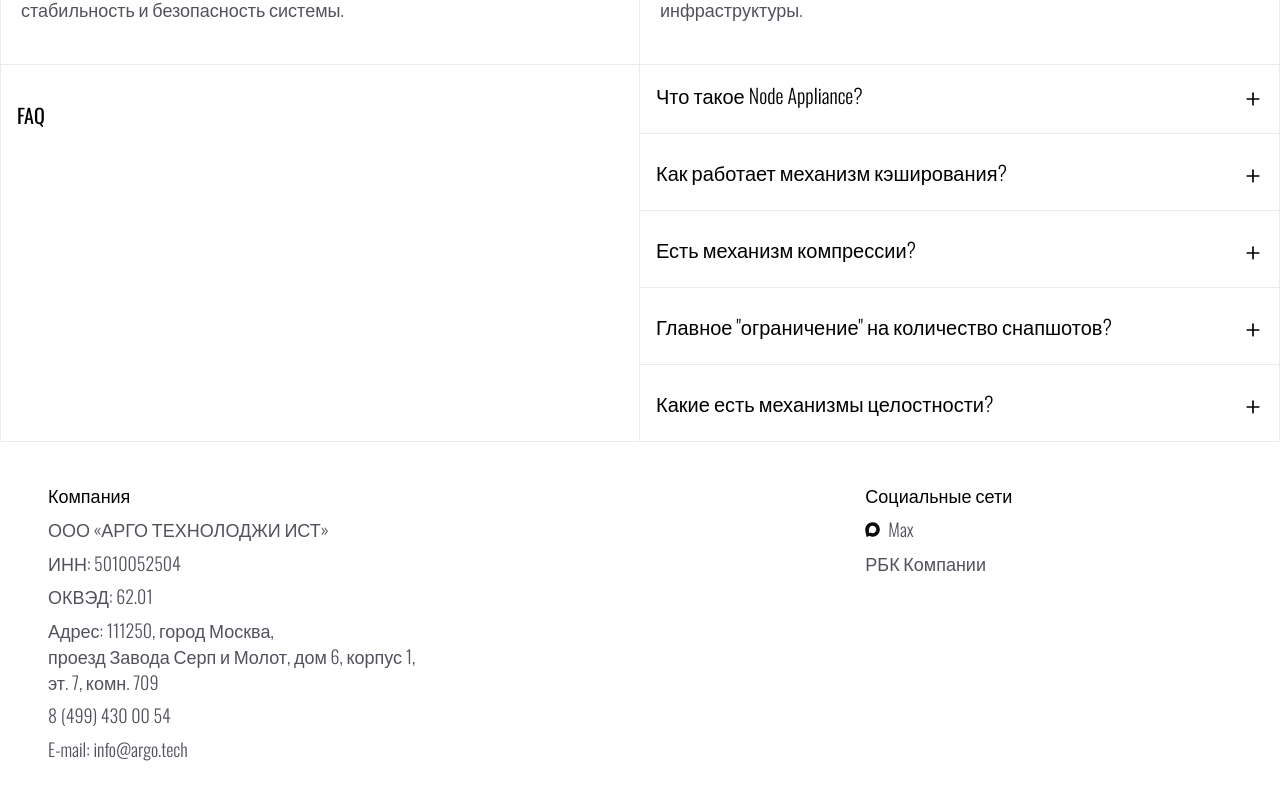
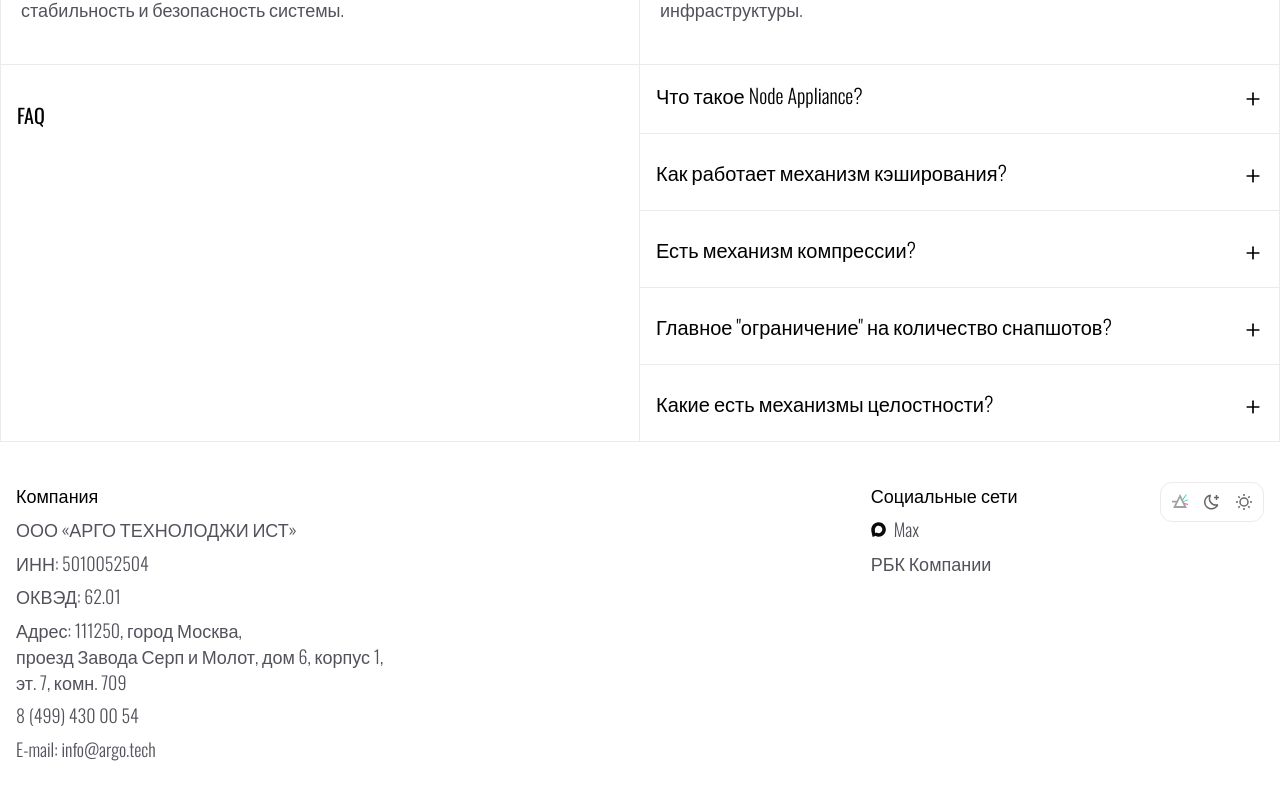
Before and after one commit to Slawone/argo-web, a Next.js app: page /storage in a window 1280 px wide. Shown: the part 1700-2500 px from the top of the page. Built offline with nearby package versions, Linux system fonts and the light colour scheme.

Commit message:
Fixed module

```diff
--- a/src/ui/theme-toggle-footer.jsx
+++ b/src/ui/theme-toggle-footer.jsx
@@ -4,7 +4,7 @@ import {cn} from "@/utils";
 import { useTheme } from "next-themes";
 import { useEffect, useState } from "react";
 
-export default function ThemeToggleFooter() {
+export default function ThemeToggleFooter({ className }) {
   const { theme, setTheme } = useTheme();
   const [mounted, setMounted] = useState(false);
 
@@ -14,11 +14,124 @@ export default function ThemeToggleFooter() {
 
   const isActive = (value) => mounted && theme === value;
 
+  const scrollToTop = () => {
+    window.scrollTo({
+      top: 0,
+      behavior: "smooth",
+    })
+  }
+
   return (
     <div
       aria-label="Theme selector"
-      className="flex w-fit p-0.75 rounded-full border border-solid border-[hsla(0,0%,92%,1)] dark:border-[hsla(0,0%,18%,1)]"
+      className={cn(
+        "flex w-fit p-0.75 rounded-xl border border-solid border-[hsla(0,0%,92%,1)] dark:border-[hsla(0,0%,18%,1)]",
+        className,
+      )}
     >
+      {/* System */}
+      {/* <button
+        type="button"
+        disabled={!mounted}
+        aria-pressed={isActive("system")}
+        onClick={() => mounted && setTheme("system")}
+        className={cn(
+          "cursor-pointer rounded-[inherit] w-8 h-8 flex justify-center items-center transition-colors",
+          mounted ? "cursor-pointer" : "cursor-default pointer-events-none",
+          isActive("system")
+            ? "bg-[hsla(0,0%,90%,1)] dark:bg-[hsla(0,0%,16%,1)] text-[#111] dark:text-[#fafafa]"
+            : "text-[hsla(0,0%,40%,1)] dark:text-[hsla(0,0%,63%,1)] hover:text-[#111] dark:hover:text-[#fafafa]",
+        )}
+      >
+        <svg viewBox="0 0 16 16" width="16" height="16">
+          <path
+            fill="currentColor"
+            fillRule="evenodd"
+            d="M0 2a1 1 0 0 1 1-1h14a1 1 0 0 1 1 1v8.5a1 1 0 0 1-1 1H8.75v3h1.75V16h-5v-1.5h1.75v-3H1a1 1 0 0 1-1-1zm1.5.5V10h13V2.5z"
+            clipRule="evenodd"
+          ></path>
+        </svg>
+      </button> */}
+
+      {/* Up Button */}
+
+      <button
+        onClick={scrollToTop}
+        className={cn(
+          "cursor-pointer rounded-[inherit] w-8 h-8 flex justify-center items-center transition-colors",
+        )}
+      >
+        <svg
+          viewBox="0 0 16 16"
+          width="16"
+          height="16"
+          fill="none"
+          xmlns="http://www.w3.org/2000/svg"
+        >
+          <path
+            d="M10.2866 6.36399L14.2866 0.636719L10.2866 6.36399Z"
+            fill="#A1A1A1"
+          />
+          <path
+            d="M10.2866 6.36399L14.2866 0.636719"
+            stroke="#00B6CC"
+            stroke-width="0.844246"
+            stroke-linejoin="round"
+          />
+          <path
+            d="M11.999 9.54492L17.999 10.8176L11.999 9.54492Z"
+            fill="#A1A1A1"
+          />
+          <path
+            d="M11.999 9.54492L17.999 10.8176"
+            stroke="#FF00E6"
+            stroke-width="0.844246"
+            stroke-linejoin="round"
+          />
+          <path
+            d="M11.4287 7.63725L18.0002 5.0918L11.4287 7.63725Z"
+            fill="#00FF66"
+          />
+          <path
+            d="M11.4287 7.63725L18.0002 5.0918"
+            stroke="#00FF66"
+            stroke-width="0.844246"
+            stroke-linejoin="round"
+          />
+          <path
+            fill-rule="evenodd"
+            clip-rule="evenodd"
+            d="M7.02365 1.99341L8.00002 0L8.97638 1.99341L13.9221 12.0909L14.8572 14H12.9045H3.09558H1.14286L2.07792 12.0909L3.79221 8.59091H0L0 6.68182H4.72728L7.02365 1.99341ZM4.03065 12.0909L8.00002 3.98681L11.9694 12.0909H4.03065Z"
+            fill="#A1A1A1"
+          />
+        </svg>
+      </button>
+
+      {/* Dark */}
+      <button
+        type="button"
+        disabled={!mounted}
+        aria-pressed={isActive("dark")}
+        onClick={() => mounted && setTheme("dark")}
+        className={cn(
+          "cursor-pointer rounded-[inherit] w-8 h-8 flex justify-center items-center transition-colors",
+          mounted ? "cursor-pointer" : "cursor-default pointer-events-none",
+          isActive("dark")
+            ? "bg-[hsla(0,0%,90%,1)] dark:bg-[hsla(0,0%,16%,1)] text-[#111] dark:text-[#fafafa]"
+            : "text-[hsla(0,0%,40%,1)] dark:text-[hsla(0,0%,63%,1)] hover:text-[#111] dark:hover:text-[#fafafa]",
+        )}
+      >
+        {/* Moon Icon */}
+        <svg viewBox="0 0 16 16" width="16" height="16">
+          <path
+            fill="currentColor"
+            fillRule="evenodd"
+            d="M1.5 8a6 6 0 0 1 3.62-5.51 7 7 0 0 0 7.08 9.25A5.99 5.99 0 0 1 1.5 8M6.42.58a7.5 7.5 0 1 0 7.96 10.41l-.92-1.01a5.5 5.5 0 0 1-6.3-8.25zm6.83.42v1.75H15v1.5h-1.75V6h-1.5V4.25H10v-1.5h1.75V1z"
+            clipRule="evenodd"
+          ></path>
+        </svg>
+      </button>
+
       {/* light Button */}
       <button
         type="button"
@@ -50,56 +163,6 @@ export default function ThemeToggleFooter() {
           </defs>
         </svg>
       </button>
-
-      {/* System */}
-      <button
-        type="button"
-        disabled={!mounted}
-        aria-pressed={isActive("system")}
-        onClick={() => mounted && setTheme("system")}
-        className={cn(
-          "cursor-pointer rounded-[inherit] w-8 h-8 flex justify-center items-center transition-colors",
-          mounted ? "cursor-pointer" : "cursor-default pointer-events-none",
-          isActive("system")
-            ? "bg-[hsla(0,0%,90%,1)] dark:bg-[hsla(0,0%,16%,1)] text-[#111] dark:text-[#fafafa]"
-            : "text-[hsla(0,0%,40%,1)] dark:text-[hsla(0,0%,63%,1)] hover:text-[#111] dark:hover:text-[#fafafa]",
-        )}
-      >
-        {/* System Icon */}
-        <svg viewBox="0 0 16 16" width="16" height="16">
-          <path
-            fill="currentColor"
-            fillRule="evenodd"
-            d="M0 2a1 1 0 0 1 1-1h14a1 1 0 0 1 1 1v8.5a1 1 0 0 1-1 1H8.75v3h1.75V16h-5v-1.5h1.75v-3H1a1 1 0 0 1-1-1zm1.5.5V10h13V2.5z"
-            clipRule="evenodd"
-          ></path>
-        </svg>
-      </button>
-
-      {/* Dark */}
-      <button
-        type="button"
-        disabled={!mounted}
-        aria-pressed={isActive("dark")}
-        onClick={() => mounted && setTheme("dark")}
-        className={cn(
-          "cursor-pointer rounded-[inherit] w-8 h-8 flex justify-center items-center transition-colors",
-          mounted ? "cursor-pointer" : "cursor-default pointer-events-none",
-          isActive("dark")
-            ? "bg-[hsla(0,0%,90%,1)] dark:bg-[hsla(0,0%,16%,1)] text-[#111] dark:text-[#fafafa]"
-            : "text-[hsla(0,0%,40%,1)] dark:text-[hsla(0,0%,63%,1)] hover:text-[#111] dark:hover:text-[#fafafa]",
-        )}
-      >
-        {/* Moon Icon */}
-        <svg viewBox="0 0 16 16" width="16" height="16">
-          <path
-            fill="currentColor"
-            fillRule="evenodd"
-            d="M1.5 8a6 6 0 0 1 3.62-5.51 7 7 0 0 0 7.08 9.25A5.99 5.99 0 0 1 1.5 8M6.42.58a7.5 7.5 0 1 0 7.96 10.41l-.92-1.01a5.5 5.5 0 0 1-6.3-8.25zm6.83.42v1.75H15v1.5h-1.75V6h-1.5V4.25H10v-1.5h1.75V1z"
-            clipRule="evenodd"
-          ></path>
-        </svg>
-      </button>
     </div>
   );
 }
--- a/src/ui/theme-toggle.jsx
+++ b/src/ui/theme-toggle.jsx
@@ -38,7 +38,7 @@ export default function ThemeToggle() {
       disabled={!mounted}
       onClick={toggleTheme}
       className={cn(
-        "shrink-0 flex items-center justify-center p-3 rounded-full border-solid transition-colors",
+        "shrink-0 flex items-center justify-center p-3 rounded-xl border-solid transition-colors",
         "border-black/8 dark:border-white/14",
         mounted
           ? "cursor-pointer hover:border-transparent hover:bg-black/4 dark:hover:bg-[#1a1a1a]"
--- a/src/widgets/Footer.jsx
+++ b/src/widgets/Footer.jsx
@@ -4,6 +4,7 @@ import { motion } from "framer-motion";
 import Image from "next/image"
 import { cn } from "@/utils";
 import { motionVariants } from "@/config";
+import ThemeToggleFooter from "@/ui/theme-toggle-footer";
 
 export const Footer = () => {
   const {containerVariants, itemVariants, textVariants } = motionVariants;
@@ -14,11 +15,11 @@ export const Footer = () => {
       initial="hidden"
       whileInView="visible"
       viewport={{ once: true }}
-      className="bg-white dark:bg-black text-black px-4 dark:text-zinc-50 w-full"
+      className="bg-white dark:bg-black text-black dark:text-zinc-50 w-full"
       id="footer"
     >
-      <div className="max-w-7xl mx-auto px-4 section-py grid gap-5 md:grid-cols-[2fr_1fr]">
-        <div className="pl-4">
+      <div className="relative max-w-7xl mx-auto px-4 section-py grid gap-5 md:grid-cols-[2fr_1fr]">
+        <div className="pl-4 xl:pl-0">
           <motion.h4
             variants={textVariants}
             className="title-color font-sans mb-2 md:text-[18px]"
@@ -55,7 +56,8 @@ export const Footer = () => {
             </li>
           </motion.ul>
         </div>
-        <div className="pl-4">
+        <div className="pl-4 flex items-start justify-between">
+          <div className="">
             <motion.h4
               variants={textVariants}
               className="title-color font-sans mb-2 md:text-[18px]"
@@ -66,7 +68,7 @@ export const Footer = () => {
               variants={itemVariants}
               className="text-color text-sm font-sans md:text-[18px] font-light flex flex-col gap-2"
             >
-            <li className="hover:translate-x-1 transition hover:text-black dark:hover:text-white">
+              <li className="inline-20 hover:translate-x-1 transition hover:text-black dark:hover:text-white">
                 <a
                   className="flex items-center gap-2"
                   href="https://max.ru/join/A9BI2uNQbcqGW2DuMSXPXK1BlxoEZkYoez2rA5vA84U"
@@ -83,7 +85,7 @@ export const Footer = () => {
                   Max
                 </a>
               </li>
-            <li className="hover:translate-x-1 transition hover:text-black dark:hover:text-white">
+              <li className="inline-30 hover:translate-x-1 transition hover:text-black dark:hover:text-white">
                 <a
                   href="https://companies.rbc.ru/id/1165007052583-argotech/"
                   target="_blank"
@@ -93,6 +95,8 @@ export const Footer = () => {
               </li>
             </motion.ul>
           </div>
+          <ThemeToggleFooter className="" />
+        </div>
       </div>
     </motion.footer>
   );
```
Lines whose indentation alone changed are shown as unchanged.
